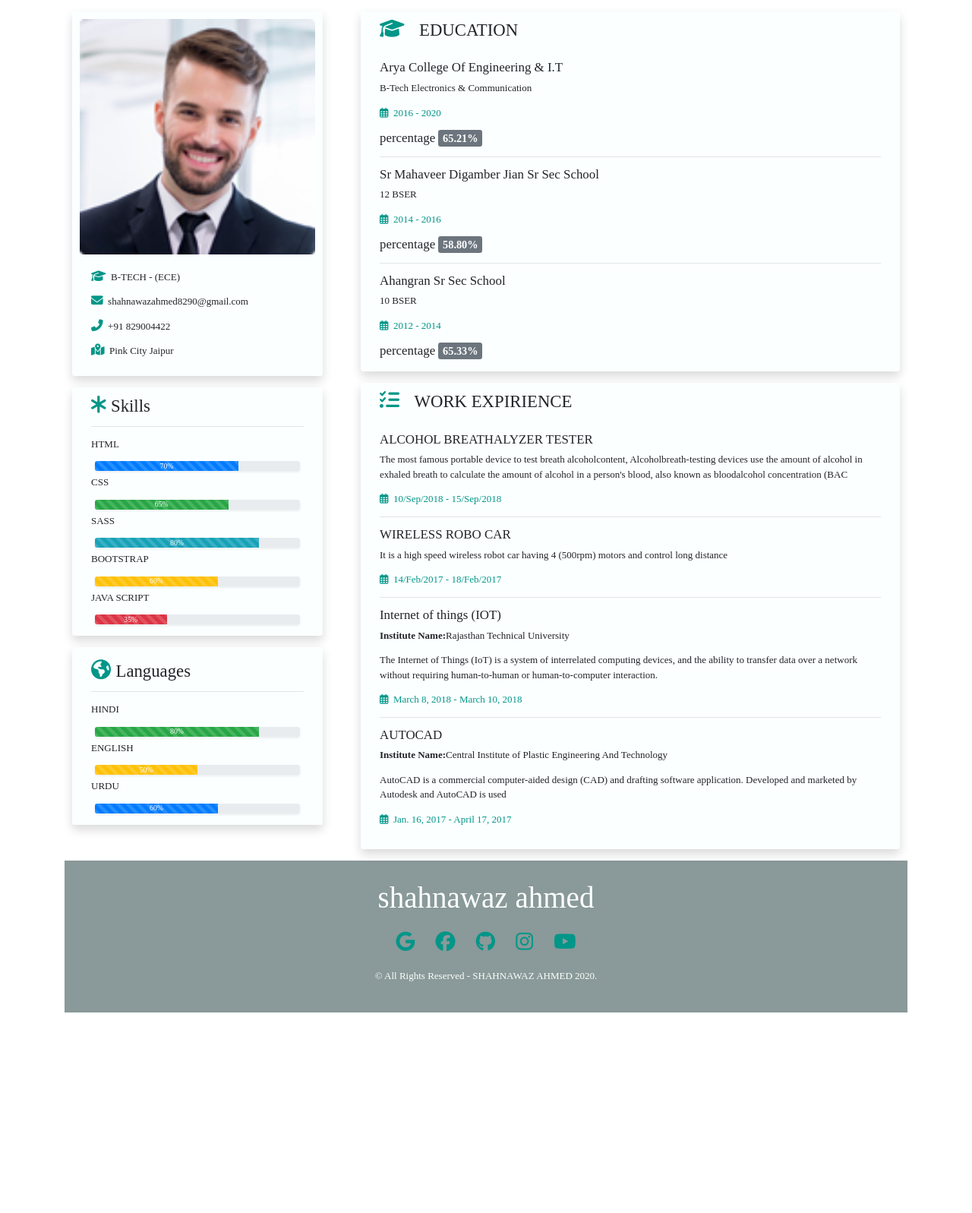
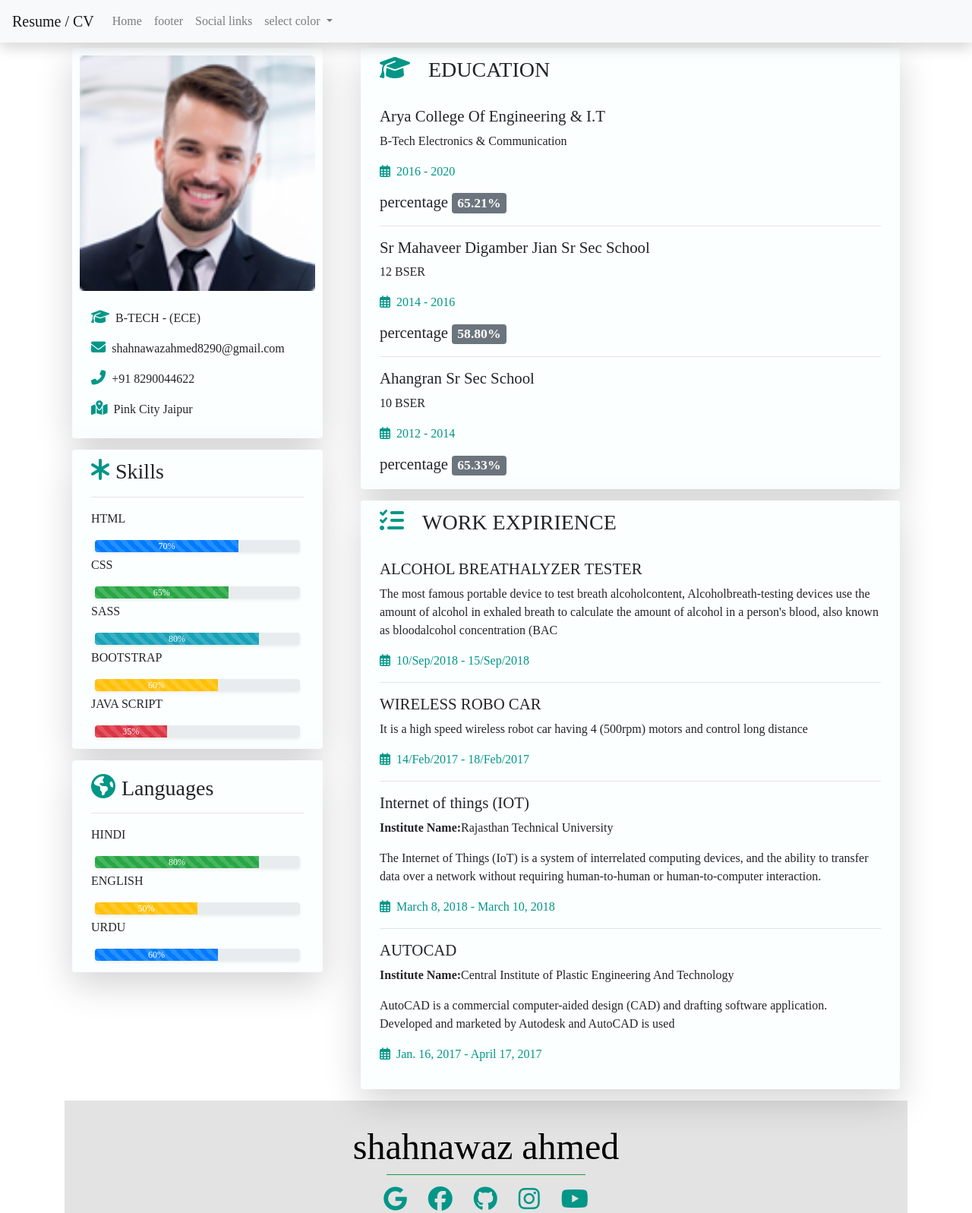
Before and after one commit to AhmedShahnawaz/cv-template.github.io, a website: page index.html in a window 1280 px wide. Shown: the top 1597 px of the page at 76% size. Before the commit the page ends 1340 px from the top, so only its background shows below. Drawn offline with nearby package versions, Linux system fonts and the light colour scheme; a web font is replaced by a local one.

Commit message:
add navbar and social links

```diff
--- a/index.html
+++ b/index.html
@@ -15,25 +15,63 @@
    <link href="https://fonts.googleapis.com/css2?family=Piazzolla:wght@500&display=swap" rel="stylesheet">
     <title>Hello, world!</title>
   </head>
+  <script type="text/javascript">
+     const bgcolor = (id) => {
+      document.body.style.background = document.getElementById(id).innerHTML;
+      }
+  </script>
   <body>
-   <div class="grid-cont container">
+        <!--  nav bar  -->
+    <nav class="navbar navbar-expand-lg navbar-light text-light bg-light fixed-top shadow">
+         <a class="navbar-brand" href="#">Resume / CV</a>
+           <button class="navbar-toggler" type="button" data-toggle="collapse" data-target="#navbarNavDropdown" aria-controls="navbarNavDropdown" aria-expanded="false" aria-label="Toggle navigation">
+           <span class="navbar-toggler-icon"></span>
+           </button>
+   <div class="collapse navbar-collapse" id="navbarNavDropdown">
+     <ul class="navbar-nav">
+      <li class="nav-item">
+        <a class="nav-link" href="#">Home <span class="sr-only">(current)</span></a>
+      </li>
+      <li class="nav-item">
+        <a class="nav-link" href="#" id="#1">footer</a>
+      </li>
+      <li class="nav-item">
+        <a class="nav-link" href="#">Social links</a>
+      </li>
+      <li class="nav-item dropdown">
+        <a class="nav-link dropdown-toggle" href="#" id="navbarDropdownMenuLink" role="button" data-toggle="dropdown" aria-haspopup="true" aria-expanded="false">
+          select color
+        </a>
+        <div class="dropdown-menu" aria-labelledby="navbarDropdownMenuLink">
+          <a onclick="bgcolor(id)" class="dropdown-item" id="a">#f4d89d</a>
+          <a onclick="bgcolor(id)" class="dropdown-item" id="b">#D5F8C4</a>
+          <a onclick="bgcolor(id)" class="dropdown-item" id="c">#C4F2F8</a>
+          <a onclick="bgcolor(id)" class="dropdown-item" id="d">#C4F8DC</a>
+          <a onclick="bgcolor(id)" class="dropdown-item" id="e">#DBC4F8</a>
+        </div>
+      </li>
+    </ul>
+  </div>
+</nav>
+
+   <div class="grid-cont container mt-5">
     <div class="row">
      <!--  start column left
  -->   <div class="col-12 col-md-4 col-lg-4">
                   <!--  column first -->
-          <div class="item1 shadow rounded">
+          <div class="item1 shadow-lg rounded">
                 <div class="img1">
                    <img src="img/testimonials/t1.jpg" alt="banner-image" class="img-fluid img">
                 </div>
                 <div class="about-area container mt-4">
                    <p><i class="fas fa-graduation-cap mr-2"></i>B-TECH - (ECE)</p>
                    <p><i class="fas fa-envelope mr-2"></i>shahnawazahmed8290@gmail.com</p>
-                   <p><i class="fas fa-phone-alt mr-2"></i>+91 829004422</p>
+                   <p><i class="fas fa-phone-alt mr-2"></i>+91 8290044622</p>
                    <p><i class="fas fa-map-marked-alt mr-2"></i>Pink City Jaipur</p>
                </div>
           </div>
           <!-- start column 2 -->
-          <div class="item2 shadow rounded">
+          <div class="item2 shadow-lg rounded">
               <div class="skills container">
                   <h3><i class="fas fa-asterisk mr-2"></i>Skills</h3>
                    <hr>
@@ -60,7 +98,7 @@
             </div>
         </div>
       <!--   start column 3 -->
-       <div class="item3 shadow rounded">
+       <div class="item3 shadow-lg rounded">
            <div class="skills1 container">
                  <h3 class="mt-2"><i class="fas fa-globe-americas mr-2"></i>Languages</h3>
                   <hr>
@@ -83,7 +121,7 @@
    <!-- right column area start-->
       <div class="col-12 col-md-8 col-lg-8">
          <!-- right column area start col 1-->
-           <div class="item3 shadow rounded">
+           <div class="item3 shadow-lg rounded">
               <div class="education-all container">  <!-- all about fill in the about education  -->
                  <h3><i class="fas fa-graduation-cap mr-4"></i>EDUCATION</h3>
                  <br>
@@ -110,7 +148,7 @@
               </div>
            </div>
             <!-- right column area start col 2-->
-           <div class="item4 shadow rounded">
+           <div class="item4 shadow-lg rounded">
                <div class="container work-exp mb-4">  <!-- all about fill in the about project  -->
                   <h3><i class="fas fa-tasks mr-4"></i>WORK EXPIRIENCE</h3>
                   <br>
@@ -143,15 +181,16 @@
            </div>
      </div>
   <!--    footer area start -->
-    </div>
-      <footer class="fotter text-center mb-2">
+    </div href="#1">
+      <footer class="fotter text-center container-fluid">
          <h3>shahnawaz ahmed</h3>
+         <hr class="w-25 bg-success m-auto">
          <a href="" title="" class="icc"><i class="fab fa-google ic"></i></a>
-         <i class="fab fa-facebook"></i>
-         <i class="fab fa-github"></i>
-         <i class="fab fa-instagram"></i>
-         <i class="fab fa-youtube"></i>
-         <p class="mt-2">© All Rights Reserved - SHAHNAWAZ AHMED 2020.</p>
+         <a href="https://www.facebook.com/AhmedTechPro" title="facebook"><i class="fab fa-facebook"></i></a>
+         <a href="https://github.com/AhmedShahnawaz" title="github"><i class="fab fa-github"></i></a>
+         <a href="https://www.instagram.com/?hl=en" title="instagram"><i class="fab fa-instagram"></i></a>
+         <a href="https://www.youtube.com/channel/UCzGA30EZAnqAirGb2C84ZtA?view_as=subscriber" title="youtub"><i class="fab fa-youtube"></i></a>
+         <p class="mb-1">Copyright by © All Rights Reserved - SHAHNAWAZ AHMED 2020.</p>
       </footer>
    </div>
 
--- a/sass/_variable.scss
+++ b/sass/_variable.scss
@@ -3,3 +3,8 @@ $textcolor:#000;
 $hovercolor:#009688!important;
 $bgcolor:#fcffff;
 $gradcolor:linear-gradient(to right, rgba(235,44,23,0), rgba(159,166,185,147));
+$a:#f4d89d ;
+$b:#D5F8C4 ;
+$c:#C4F2F8 ;
+$d:#C4F8DC ;
+$e:#DBC4F8 ;
--- a/sass/main.scss
+++ b/sass/main.scss
@@ -5,7 +5,7 @@
     margin: 0; padding: 0; box-sizing: border-box;font-family: 'Piazzolla', serif;
 }
 // globel font size
-html{font-size:13px;
+html{font-size:1rem;
    font-family: 'Piazzolla', serif;
    }
 // grid main container
@@ -16,6 +16,12 @@ html{font-size:13px;
         flex-wrap: wrap;
         transition-timing-function: ease;
       }
+//nav bar bg color set
+  #a{color: $a;}
+  #b{color: $b;}
+  #c{color: $c;}
+  #d{color: $d;}
+  #e{color: $e;}
 // grid items in column
     .item1{
          @include colbox;
@@ -67,8 +73,8 @@ html{font-size:13px;
      .fotter{
           width: auto;
           flex-grow: 1;
-          background-color: #8a9999;
-          color: $bgcolor;
+          background-color: #E3E3E3;
+          color: $textcolor;
           justify-content: center;
           align-content: center;
            }
@@ -81,7 +87,6 @@ html{font-size:13px;
             cursor: pointer;
             font-size: 2rem;
             margin:15px 12px;
-            color: $bgcolor;
             &:hover{
               opacity: 0.8;
                    }
```
Also changed, not shown: css/style.css.
